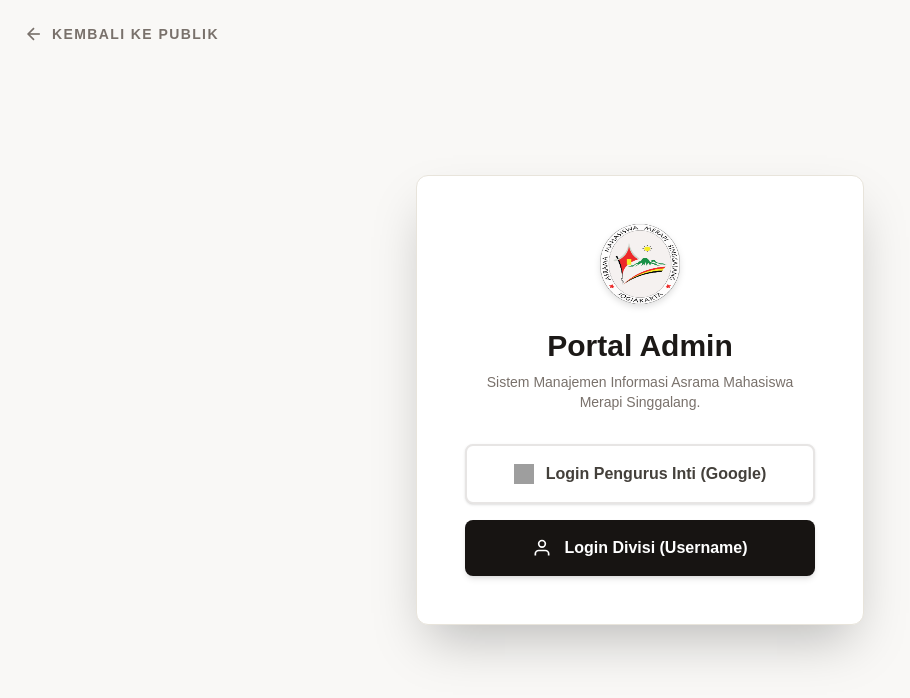
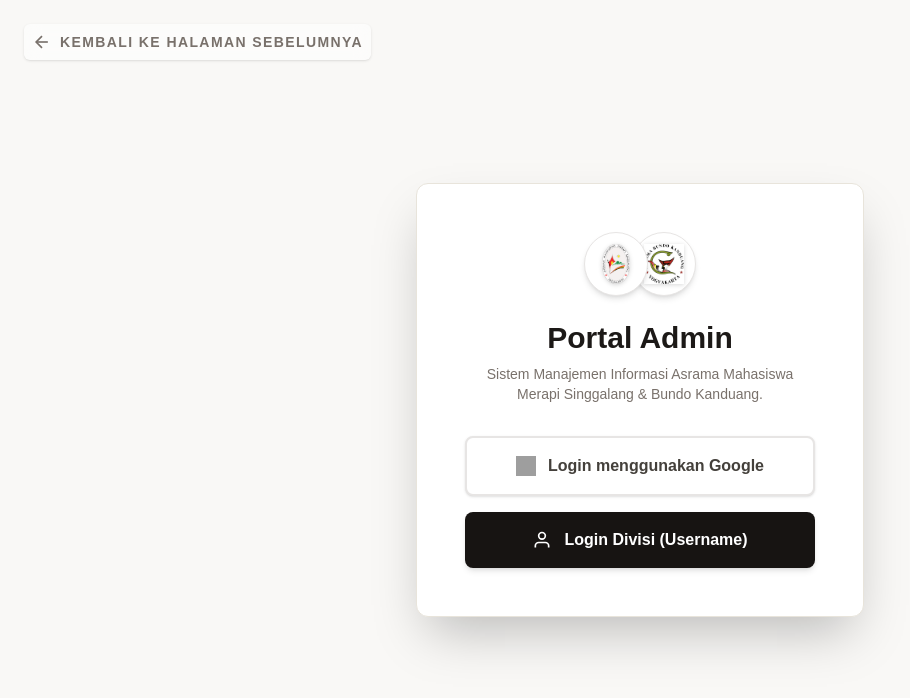
Before and after one commit to sekremersi-tech/asrama-mersi, a Next.js app: page /admin/login in a window 1280 px wide. Shown: the top 698 px of the page, without its empty margins (0-910 px from the left). Built offline with nearby package versions, Linux system fonts and the light colour scheme; no server answers; grey boxes are pictures that could not be loaded.

Commit message:
Update page.js

```diff
--- a/src/app/admin/login/page.js
+++ b/src/app/admin/login/page.js
@@ -4,7 +4,6 @@ import { useState } from "react";
 import { auth } from "@/lib/firebase";
 import { signInWithPopup, GoogleAuthProvider, signInWithEmailAndPassword } from "firebase/auth";
 import { useRouter } from "next/navigation";
-import Link from "next/link";
 
 export default function AdminLogin() {
   const router = useRouter();
@@ -44,22 +43,38 @@ export default function AdminLogin() {
   return (
     <div className="min-h-screen flex items-center justify-center bg-[#f9f8f6] p-4 font-lora relative">
 
-      {/* PERBAIKAN TOMBOL KEMBALI KE PUBLIK */}
-      <Link href="/" className="absolute top-6 left-6 flex items-center gap-2 text-stone-500 hover:text-red-800 font-bold transition-colors font-sans text-sm tracking-widest uppercase">
-        <svg width="20" height="20" viewBox="0 0 24 24" fill="none" stroke="currentColor" strokeWidth="2"><line x1="19" y1="12" x2="5" y2="12"></line><polyline points="12 19 5 12 12 5"></polyline></svg>
-        Kembali ke Publik
-      </Link>
+      {/* PERBAIKAN TOMBOL KEMBALI DINAMIS (MENGGUNAKAN router.back()) */}
+      <button
+        onClick={() => router.back()}
+        className="absolute top-6 left-6 flex items-center gap-2 text-stone-500 hover:text-red-800 font-bold transition-colors font-sans text-sm tracking-widest uppercase cursor-pointer z-10 bg-white/50 p-2 rounded-md backdrop-blur-sm shadow-sm"
+      >
+        <svg width="20" height="20" viewBox="0 0 24 24" fill="none" stroke="currentColor" strokeWidth="2">
+          <line x1="19" y1="12" x2="5" y2="12"></line>
+          <polyline points="12 19 5 12 12 5"></polyline>
+        </svg>
+        Kembali ke Halaman Sebelumnya
+      </button>
 
-      <div className="bg-white p-8 md:p-12 rounded-xl shadow-2xl max-w-md w-full border border-[#e8e4db] text-center mt-12 md:mt-0">
-        <img src="/mersi.png" alt="Logo" className="w-20 h-20 mx-auto mb-6 drop-shadow-md" />
+      <div className="bg-white p-8 md:p-12 rounded-xl shadow-2xl max-w-md w-full border border-[#e8e4db] text-center mt-12 md:mt-0 relative z-0">
+
+        {/* DUA LOGO BERDAMPINGAN */}
+        <div className="flex justify-center items-center mb-6">
+          <div className="w-16 h-16 bg-white rounded-full flex items-center justify-center shadow-md border border-stone-200 z-20">
+            <img src="/mersi.png" alt="Logo Mersi" className="w-10 h-10 object-contain drop-shadow-sm" />
+          </div>
+          <div className="w-16 h-16 bg-white rounded-full flex items-center justify-center shadow-md border border-stone-200 -ml-4 z-10">
+            <img src="/BK.png" alt="Logo Bundo Kanduang" className="w-10 h-10 object-contain drop-shadow-sm" />
+          </div>
+        </div>
+
         <h1 className="text-3xl font-bold font-playfair text-stone-900 mb-2">Portal Admin</h1>
-        <p className="text-stone-500 text-sm mb-8">Sistem Manajemen Informasi Asrama Mahasiswa Merapi Singgalang.</p>
+        <p className="text-stone-500 text-sm mb-8 px-4">Sistem Manajemen Informasi Asrama Mahasiswa Merapi Singgalang & Bundo Kanduang.</p>
 
         {mode === null && (
           <div className="flex flex-col gap-4 font-sans">
             <button onClick={handleGoogleLogin} className="w-full flex items-center justify-center gap-3 bg-white border-2 border-stone-200 text-stone-700 hover:bg-stone-50 font-bold py-4 px-6 rounded-lg transition-all shadow-sm">
               <img src="https://www.svgrepo.com/show/475656/google-color.svg" alt="Google" className="w-5 h-5" />
-              Login Pengurus Inti (Google)
+              Login menggunakan Google
             </button>
             <button onClick={() => setMode("divisi")} className="w-full flex items-center justify-center gap-3 bg-[#171412] text-white hover:bg-red-800 font-bold py-4 px-6 rounded-lg transition-all shadow-md">
               <svg width="20" height="20" viewBox="0 0 24 24" fill="none" stroke="currentColor" strokeWidth="2"><path d="M20 21v-2a4 4 0 0 0-4-4H8a4 4 0 0 0-4 4v2"></path><circle cx="12" cy="7" r="4"></circle></svg>
@@ -72,12 +87,10 @@ export default function AdminLogin() {
           <form onSubmit={handleDivisiLogin} className="space-y-4 font-sans text-left animate-[fadeIn_0.3s_ease-out]">
             <div>
               <label className="block text-xs font-bold text-stone-600 uppercase tracking-widest mb-1">Username / Email Divisi</label>
-              {/* PERBAIKAN WARNA TEKS INPUT */}
               <input type="text" required value={username} onChange={(e) => setUsername(e.target.value)} className="w-full px-4 py-3 border border-stone-200 rounded-lg focus:ring-2 focus:ring-red-800 focus:outline-none text-stone-900 bg-white" placeholder="Cth: humas / puki / perkap..." />
             </div>
             <div>
               <label className="block text-xs font-bold text-stone-600 uppercase tracking-widest mb-1">Kata Sandi</label>
-              {/* PERBAIKAN WARNA TEKS INPUT */}
               <input type="password" required value={password} onChange={(e) => setPassword(e.target.value)} className="w-full px-4 py-3 border border-stone-200 rounded-lg focus:ring-2 focus:ring-red-800 focus:outline-none text-stone-900 bg-white" placeholder="Masukkan sandi..." />
             </div>
             <button type="submit" disabled={loading} className="w-full bg-[#171412] text-white font-bold py-3.5 rounded-lg hover:bg-red-800 transition-colors mt-4 shadow-md">
```
